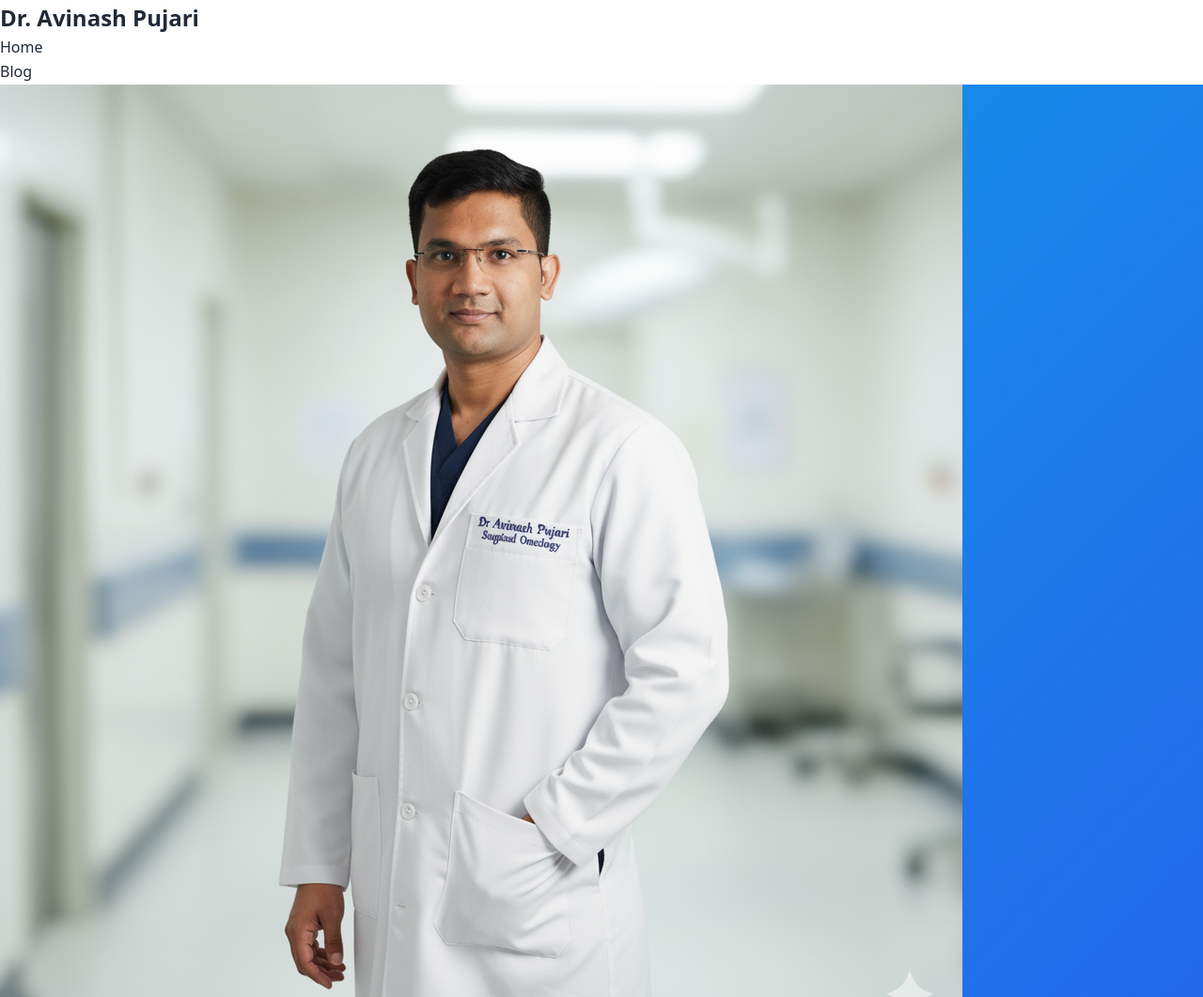
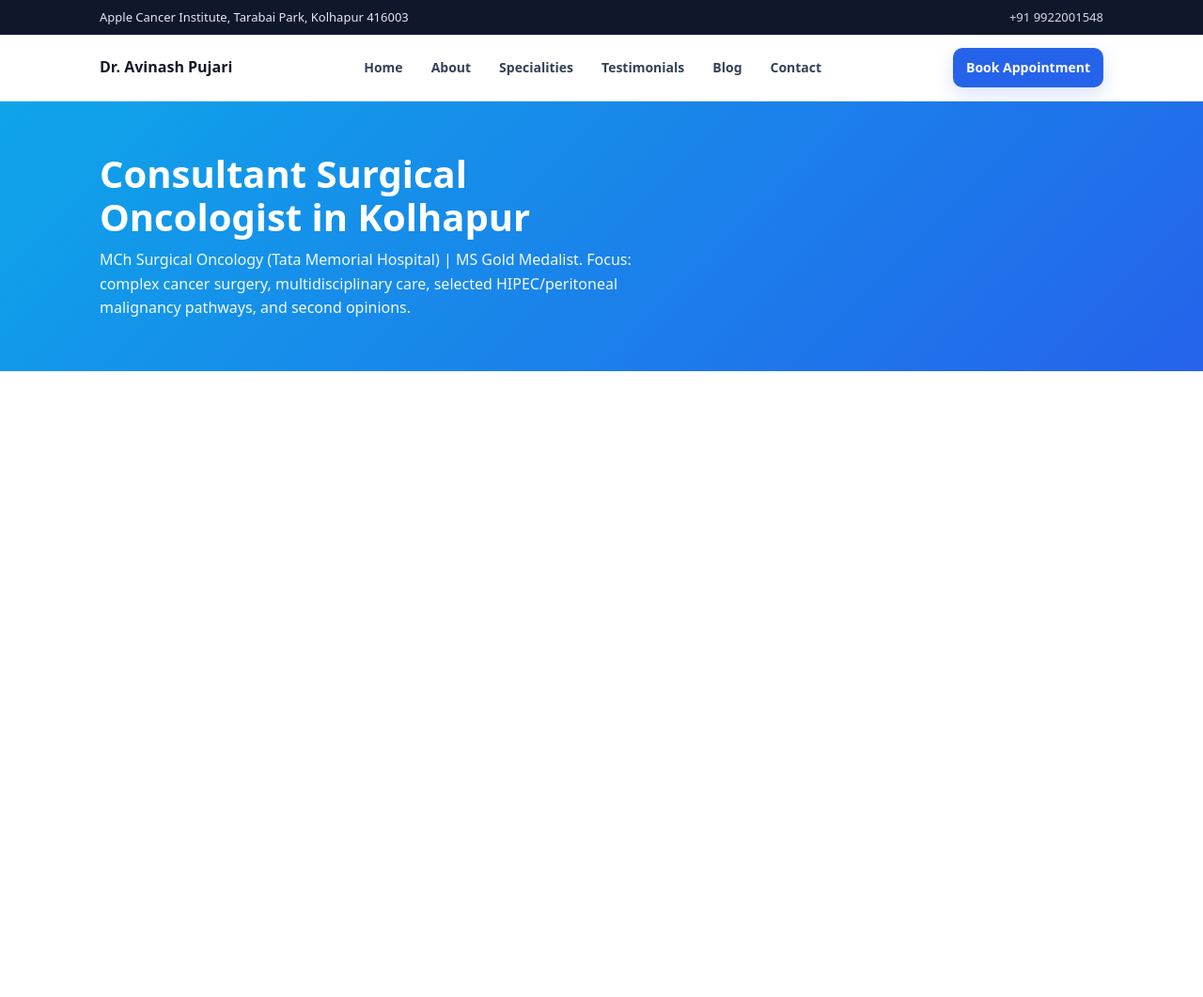
Before and after one commit to drpujariavinash/drpujariavinash.github.io, a plain HTML site: page index.html in a window 1280 px wide. Shown: the top 1061 px of the page at 94% size. After the commit the page ends 800 px from the top, so only its background shows below. Drawn offline with Linux system fonts and the light colour scheme.

Commit message:
Update index.html

```diff
--- a/index.html
+++ b/index.html
@@ -1,62 +1,52 @@
 <!DOCTYPE html>
 <html lang="en">
 <head>
-    <meta charset="UTF-8">
-    <meta name="viewport" content="width=device-width, initial-scale=1.0">
-    <title>Dr. Avinash Pujari - Surgical Oncologist</title>
-    <link rel="stylesheet" href="style.css">
+  <meta charset="UTF-8" />
+  <meta name="viewport" content="width=device-width, initial-scale=1.0" />
+  <title>Dr. Avinash Pujari - Surgical Oncologist</title>
+  <meta name="description" content="Dr. Avinash Pujari, Consultant Surgical Oncologist in Kolhapur. MCh Surgical Oncology (Tata Memorial Hospital). GI, Breast, Gynaecologic cancers, HIPEC, and second opinions." />
+  <link rel="stylesheet" href="style.css" />
 </head>
 <body>
-    <header>
-        <nav>
-            <div class="nav-container">
-                <h1>Dr. Avinash Pujari</h1>
-                <ul>
-                    <li><a href="index.html">Home</a></li>
-                    <li><a href="blog.html">Blog</a></li>
-                </ul>
-            </div>
-        </nav>
-    </header>
 
-    <main>
-        <section class="hero">
-            <div class="hero-content">
-                <img src="profile.png" alt="Dr. Avinash Pujari" class="profile-photo">
-                <h2>Building World-Class Cancer Care</h2>
-                <p class="subtitle">MCh Surgical Oncology | MS Gold Medalist | Tata Memorial Hospital</p>
-                <p class="tagline">Surgical Oncologist specializing in complex cancer surgery, AI implementation, and evidence-based oncologic care.</p>
-            </div>
-        </section>
+  <header class="site-header">
+    <div class="topbar">
+      <div class="topbar-inner">
+        <span>Apple Cancer Institute, Tarabai Park, Kolhapur 416003</span>
+        <span class="topbar-right">
+          <a href="tel:+919922001548">+91 9922001548</a>
+        </span>
+      </div>
+    </div>
 
-        <section class="about">
-            <div class="container">
-                <h2>About</h2>
-                <p>Dr. Avinash Pujari is a Consultant Surgical Oncologist with advanced training in complex cancer surgery and a strong interest in the integration of technology and artificial intelligence into oncologic care.</p>
+    <nav class="nav">
+      <div class="nav-inner">
+        <a class="brand" href="/index.html">Dr. Avinash Pujari</a>
 
-                <p>He completed his MCh in Surgical Oncology from Tata Memorial Hospital, Mumbai—one of Asia's leading cancer centers—and earned a Gold Medal during his MS General Surgery training at Goa Medical College. He has also undergone advanced international training in uniportal VATS at Shanghai Pulmonary Hospital.</p>
+        <div class="nav-links">
+          <a href="/index.html">Home</a>
+          <a href="/about.html">About</a>
+          <a href="/specialities.html">Specialities</a>
+          <a href="/testimonials.html">Testimonials</a>
+          <a href="/blog.html">Blog</a>
+          <a href="/contact.html">Contact</a>
+        </div>
 
-                <p>His clinical work focuses on evidence-based, multidisciplinary cancer management with an emphasis on precision surgery, patient safety, and long-term outcomes. He performs a wide range of oncologic procedures including cytoreductive surgery with HIPEC, complex gastrointestinal and gynecologic oncology cases, and advanced laparoscopic techniques.</p>
+        <a class="btn" href="https://wa.me/919922001548?text=Hello%20Dr.%20Avinash%20Pujari%2C%20I%20want%20to%20book%20an%20appointment.%0A%0APatient%20Name%3A%0AAge%3A%0ACity%3A%0ADiagnosis%2FProblem%3A%0AReports%3A" target="_blank" rel="noopener noreferrer">
+          Book Appointment
+        </a>
+      </div>
+    </nav>
+  </header>
 
-                <p>Beyond clinical practice, Dr. Pujari is actively exploring AI-assisted surgical planning, clinical decision support, and workflow optimization in cancer care. He is committed to systematic approaches to surgery, creating detailed surgical protocols, and sharing knowledge with the broader medical community.</p>
+  <main>
+    <section class="hero">
+      <div class="hero-inner">
+        <div>
+          <h1>Consultant Surgical Oncologist in Kolhapur</h1>
+          <p>
+            MCh Surgical Oncology (Tata Memorial Hospital) | MS Gold Medalist.
+            Focus: complex cancer surgery, multidisciplinary care, selected HIPEC/peritoneal malignancy pathways, and second opinions.
+          </p>
 
-                <p class="vision"><strong>Vision:</strong> Building accessible, world-class cancer care through clinical excellence and technology.</p>
-            </div>
-        </section>
-
-        <section class="blog-preview">
-            <div class="container">
-                <h2>Recent Insights</h2>
-                <p>Exploring surgical oncology, clinical decision-making, and the future of cancer care.</p>
-                <a href="blog.html" class="cta-button">Read the Blog</a>
-            </div>
-        </section>
-    </main>
-
-    <footer>
-        <div class="container">
-            <p>&copy; 2026 Dr. Avinash Pujari. All rights reserved.</p>
-        </div>
-    </footer>
-</body>
-</html>
+          <div
```
